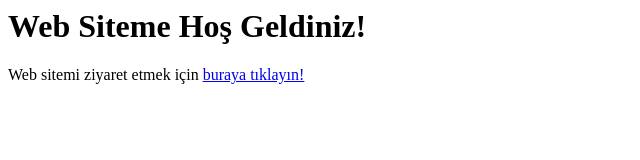
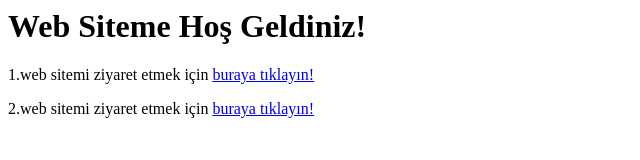
Before and after one commit to AhmeTalha15/Ahmet_Talha_web_sitesi, a plain HTML site: page index.htm in a window 1280 px wide. Shown: the whole page, without its empty margins (0-640 px from the left). Drawn offline with Linux system fonts and the light colour scheme.

Commit message:
index.htm

```diff
--- a/index.htm
+++ b/index.htm
@@ -4,6 +4,7 @@
   </head>
   <body>
     <h1>Web Siteme Hoş Geldiniz!</h1>
-    <p>Web sitemi ziyaret etmek için <a href="deneme2.html">buraya tıklayın!</a></p>
+    <p>1.web sitemi ziyaret etmek için <a href="deneme2.html">buraya tıklayın!</a></p>
+    <p>2.web sitemi ziyaret etmek için <a href="deneme2.html">buraya tıklayın!</a></p>
   </body>
 </html>
```
